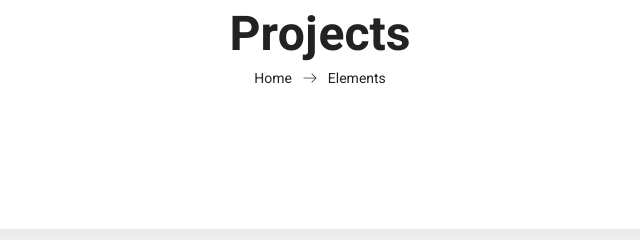
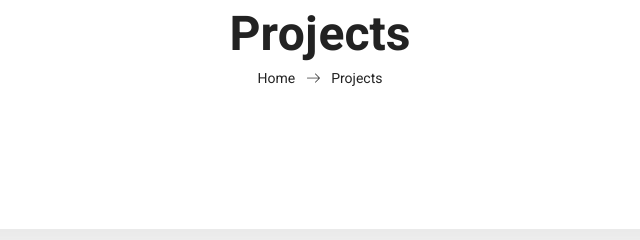
Before and after one commit to bpkeplinger97/bpkeplinger97.github.io, a plain HTML site: page projects.html in a window 1280 px wide. Shown: the part 251-491 px from the top of the page, 320-960 px from the left. Drawn offline with Linux system fonts and the light colour scheme.

Commit message:
Fixed one more thing

```diff
--- a/projects.html
+++ b/projects.html
@@ -71,7 +71,7 @@
 							<h2>Projects</h2>
 							<div class="page_link">
 								<a href="index.html">Home</a>
-								<a href="elements.html">Elements</a>
+								<a href="elements.html">Projects</a>
 							</div>
 						</div>
 					</div>
```
